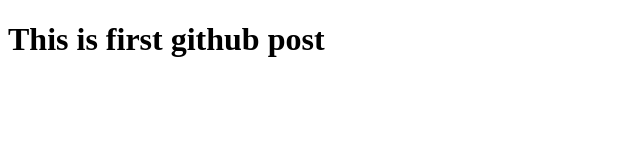
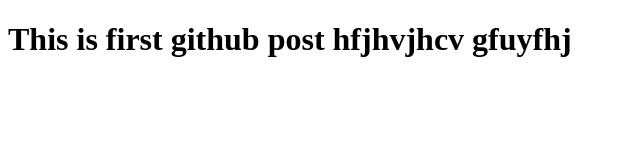
Before and after one commit to Bharath122002/Project, a plain HTML site: page index.html in a window 1280 px wide. Shown: the whole page, without its empty margins (0-640 px from the left). Drawn offline with Linux system fonts and the light colour scheme.

Commit message:
project chamged

```diff
--- a/index.html
+++ b/index.html
@@ -6,6 +6,6 @@
     <title>Document</title>
 </head>
 <body>
-   <h1>This is first github post</h1>
+   <h1>This is first github post hfjhvjhcv gfuyfhj</h1>
 </body>
 </html>
```
